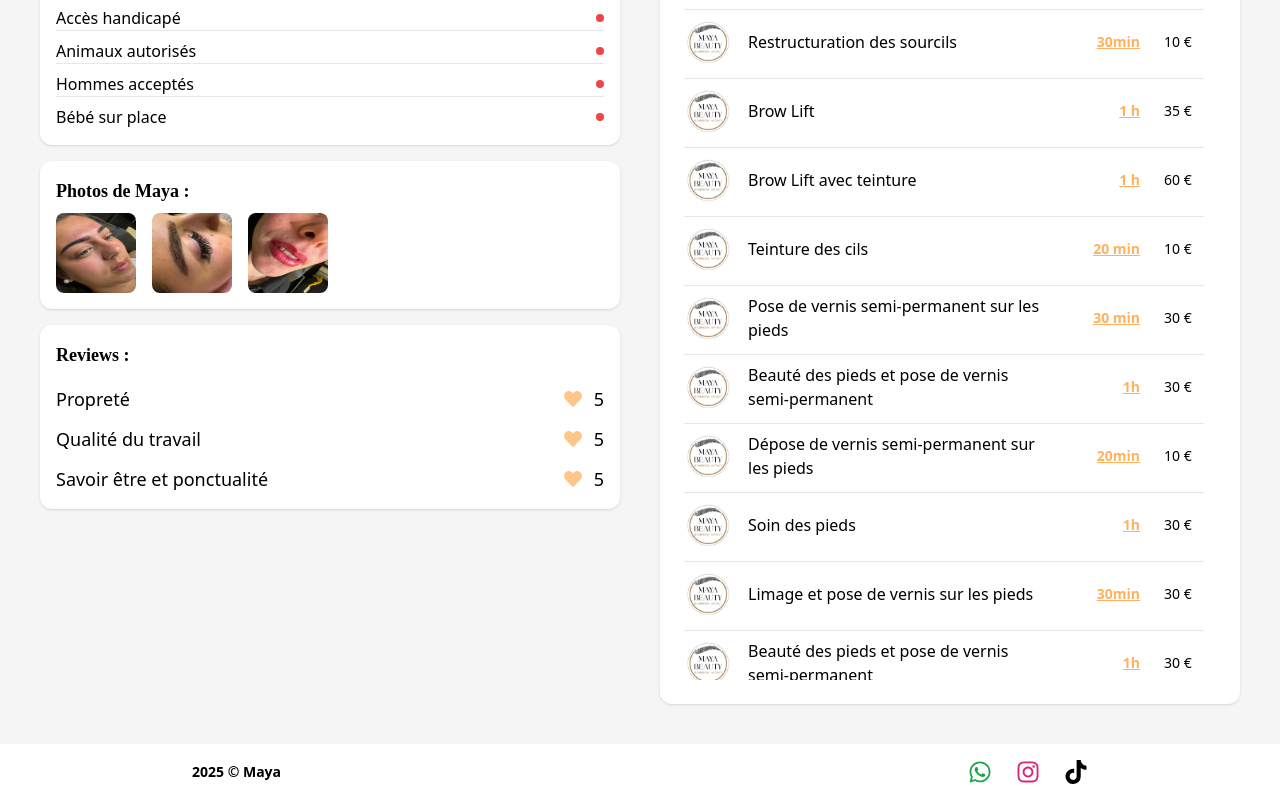
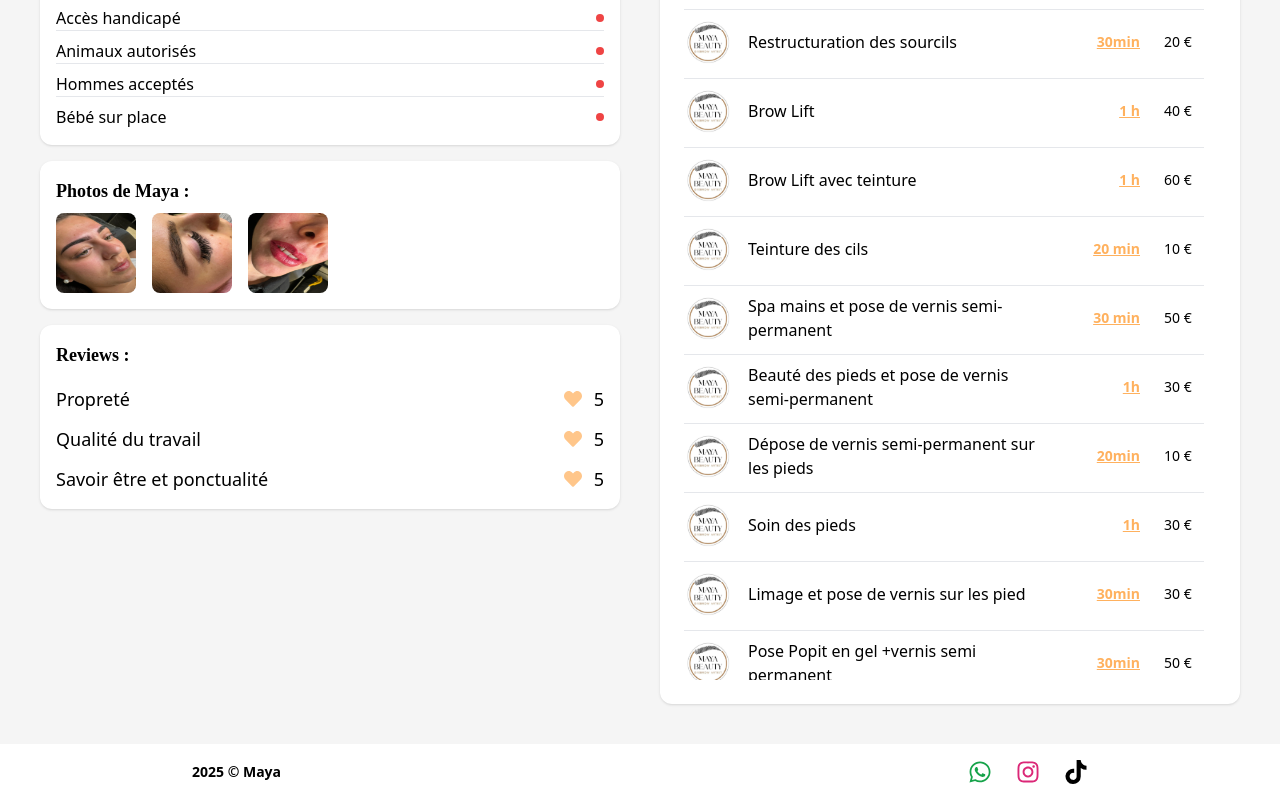
Before and after one commit to Bilel-lefi/Maya_beauty, a React (Vite) app: page / in a window 1280 px wide. Shown: the part 496-1296 px from the top of the page. Built offline with nearby package versions, Linux system fonts and the light colour scheme.

Commit message:
update serviceData

```diff
--- a/src/constants/serviceData.js
+++ b/src/constants/serviceData.js
@@ -19,14 +19,14 @@ const servicesData = [
     image: tout,
     name: "Restructuration des sourcils",
     time: "30min",
-    price: "10 €",
+    price: "20 €",
     category: "Beauté Du Regard",
   },
   {
     image: tout,
     name: "Brow Lift",
     time: "1 h",
-    price: "35 €",
+    price: "40 €",
     category: "Beauté Du Regard",
   },
   {
@@ -45,9 +45,9 @@ const servicesData = [
   },
   {
     image: tout,
-    name: "Pose de vernis semi-permanent sur les pieds",
+    name: "Spa mains et pose de vernis semi-permanent   ",
     time: "30 min ",
-    price: " 30 €",
+    price: " 50 €",
     category: "Beauté des mains et pieds",
   },
   {
@@ -73,11 +73,47 @@ const servicesData = [
   },
   {
     image: tout,
-    name: "Limage et pose de vernis sur les pieds",
+    name: "Limage et pose de vernis sur les pied",
     time: "30min",
     price: " 30 €",
     category: "Beauté des mains et pieds",
   },
+  {
+    image: tout,
+    name: "Pose Popit en gel +vernis semi permanent",
+    time: "30min",
+    price: " 50 €",
+    category: "Beauté des mains et pieds",
+  },
+  {
+    image: tout,
+    name: "Pose Popit gel + French",
+    time: "30min",
+    price: " 50 €",
+    category: "Beauté des mains et pieds",
+  },
+  {
+    image: tout,
+    name: "Spa des mains",
+    time: "30min",
+    price: " 20 €",
+    category: "Beauté des mains et pieds",
+  },
+  {
+    image: tout,
+    name: "Dépose de vernis semi permanent et nouvelle pose",
+    time: "30min",
+    price: " 30 €",
+    category: "Beauté des mains et pieds",
+  },
+  {
+    image: tout,
+    name: "Renfoncement gel+ semi-permanent.",
+    time: "30min",
+    price: " 40 €",
+    category: "Beauté des mains et pieds",
+  },
+
   {
     image: tout,
     name: "Beauté des pieds et pose de vernis semi-permanent",
```
